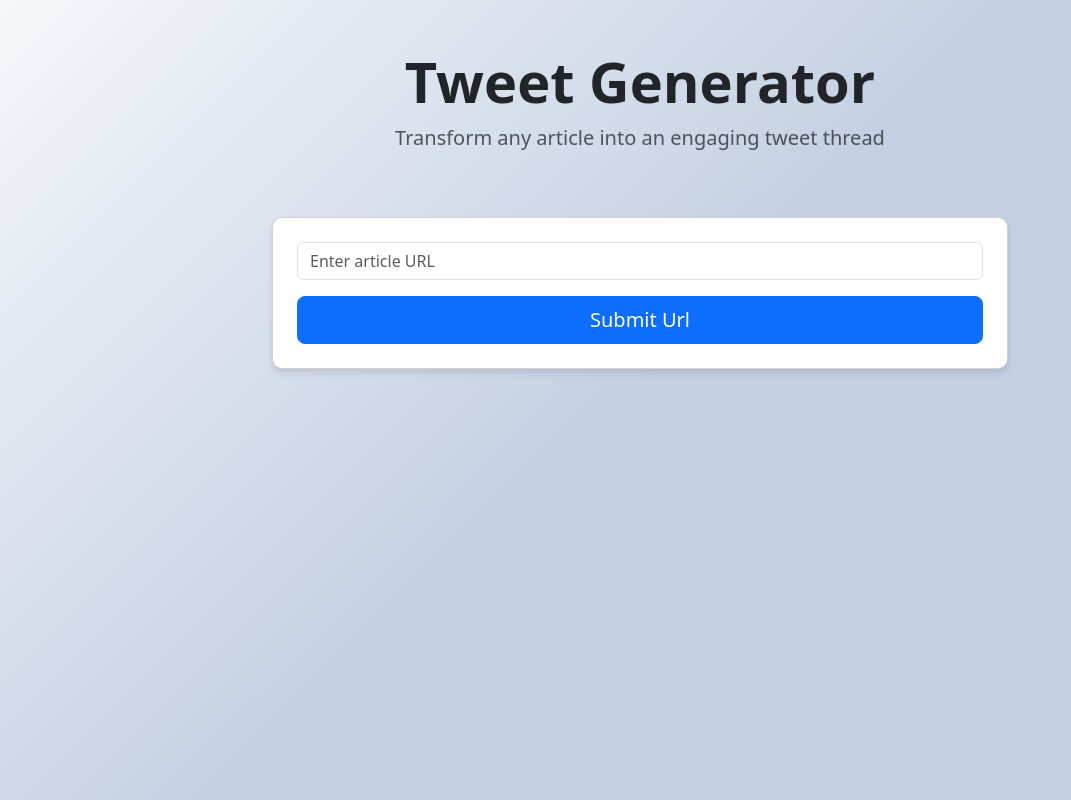
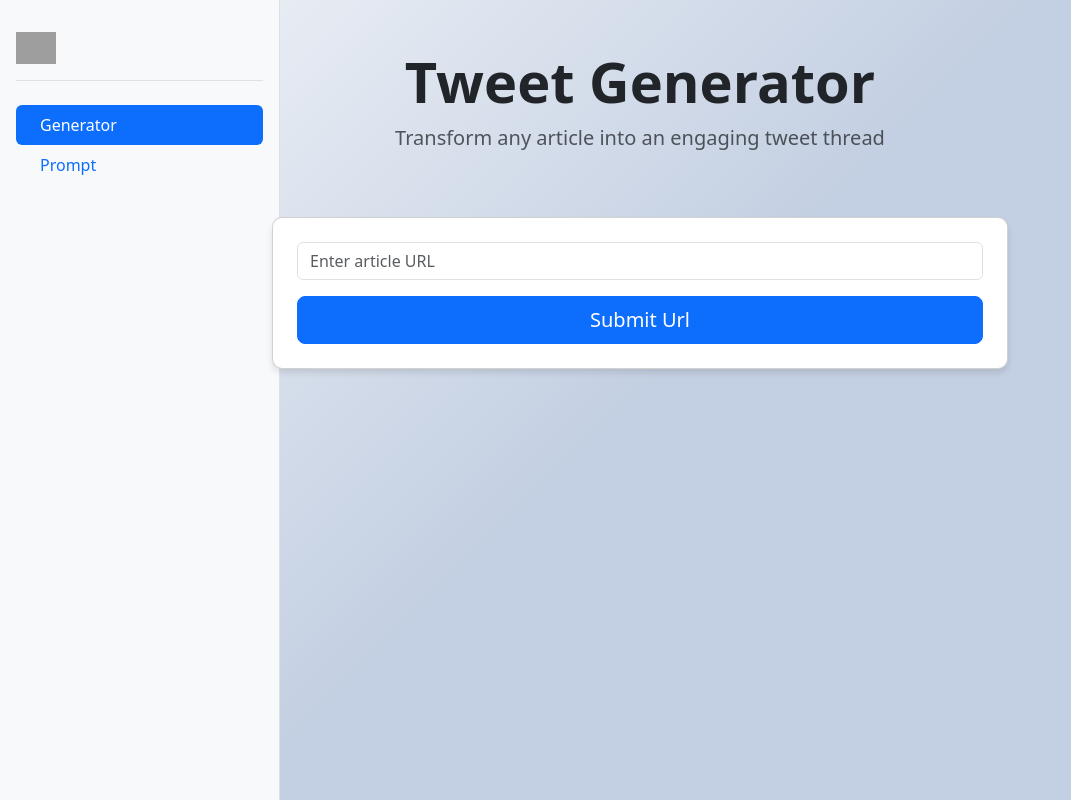
Before and after one commit to TasosNorma/Audience_Builder, a Flask app: page / in a window 1280 px wide. Shown: the whole page, without its empty margins (0-1071 px from the left). Run offline with Flask 3, Linux system fonts and the light colour scheme; grey boxes are pictures that could not be loaded.

Commit message:
Added a sidebar and a way to edit the initial prompt

```diff
--- a/app/__init__.py
+++ b/app/__init__.py
@@ -4,7 +4,7 @@ import os
 def create_app():
     app = Flask(__name__)
 
-    from app.routes.base_route import bp as base_bp
+    from app.routes.base_routes import bp as base_bp
     app.register_blueprint(base_bp)
     app.config['SECRET_KEY'] = os.environ.get("SECRET_KEY")
 
--- a/app/forms.py
+++ b/app/forms.py
@@ -1,7 +1,13 @@
 from flask_wtf import FlaskForm
-from wtforms import StringField, SubmitField
-from wtforms.validators import DataRequired, URL
+from wtforms import StringField, SubmitField, TextAreaField
+from wtforms.validators import DataRequired, URL, Length
 
 class UrlSubmit(FlaskForm):
     url = StringField('Url',validators=[DataRequired(),URL()])
     submit = SubmitField('Submit Url')
+
+
+class PromptForm(FlaskForm):
+    name = StringField('Name', validators=[DataRequired()])
+    template = TextAreaField('Template', validators=[DataRequired()])
+    submit = SubmitField('Save Changes')
--- a/app/routes/base_route.py
+++ /dev/null
@@ -1,24 +0,0 @@
-from flask import Flask, render_template, Blueprint
-import os
-from ..forms import UrlSubmit
-from ..content_processor import ContentProcessor
-
-bp = Blueprint('base', __name__)
-
-
-@bp.route('/',methods=['GET','POST'])
-def base():
-    form = UrlSubmit()
-    result = None
-
-    if form.validate_on_submit():
-        try:
-            processor = ContentProcessor()
-            result = processor.process_url(form.url.data)
-        except Exception as e:
-            result = {
-                "status":"error",
-                "message": f"An error occured: {str(e)}"
-            }
-
-    return render_template('index.html', form=form, result=result)
--- /dev/null
+++ b/app/routes/base_routes.py
@@ -0,0 +1,61 @@
+from flask import Flask, render_template, Blueprint, redirect, flash, url_for
+import os
+from ..forms import UrlSubmit, PromptForm
+from ..content_processor import ContentProcessor
+from ..database.database import SessionLocal
+from ..database.models import Prompt
+
+bp = Blueprint('base', __name__)
+
+
+@bp.route('/',methods=['GET','POST'])
+def base():
+    form = UrlSubmit()
+    result = None
+
+    if form.validate_on_submit():
+        try:
+            processor = ContentProcessor()
+            result = processor.process_url(form.url.data)
+        except Exception as e:
+            result = {
+                "status":"error",
+                "message": f"An error occured: {str(e)}"
+            }
+
+    return render_template('index.html', form=form, result=result)
+
+
+@bp.route('/prompts', methods =['GET','POST'])
+def prompts():
+    db = SessionLocal()
+    prompt = db.query(Prompt).filter(Prompt.id == 1).first()
+
+    # Create a prompt object that will be placed inside the form for a placeholder in order to showcase only the relevant parts of the prompt
+    modified_prompt = prompt
+    parts = modified_prompt.template.split("{content}")
+    editable_template = parts[1] if len(parts) >1 else ''
+    modified_prompt.template = editable_template
+
+    if modified_prompt:
+        form = PromptForm(obj=modified_prompt)
+    else:
+        form = PromptForm(obj=prompt)
+
+    # Change the name and the template of the prompt
+    if form.validate_on_submit():
+        try:
+            prompt.name = form.name.data
+            new_template = f"Using the following content: \n\n {{content}} \n\n {form.template.data.strip()}"
+            print(f"New template = {new_template}")
+            prompt.template = f"Using the following content: \n\n {{content}} \n\n {form.template.data.strip()}"
+            db.commit()
+            print(f"Prompt template : {prompt.template}")
+            flash('Prompt updated successfully', 'success')
+            return redirect(url_for('base.prompts'))
+        except Exception as e:
+            db.rollback()
+            flash(f'Error updating prompt {str(e)}','error')
+
+    db.close()
+    return render_template('prompts.html', form=form)
--- a/app/templates/index.html
+++ b/app/templates/index.html
@@ -35,6 +35,7 @@
     </style>
 </head>
 <body>
+    {% include 'sidebar.html' %}
     <div class="container">
         <div class="row justify-content-center">
             <div class="col-md-8">
--- /dev/null
+++ b/app/templates/sidebar.html
@@ -0,0 +1,23 @@
+<div class="sidebar bg-light border-end" style="width: 280px; height:100vh;position: fixed; left: 0; top: 0;">
+    <div class="d-flex flex-column p-3">
+        <!-- Logo -->
+        <div class="mb-4 py-3 border-bottom">
+            <img src="https://getbootstrap.com/docs/5.3/assets/brand/bootstrap-logo.svg" alt="Logo" width="40" height="32">
+        </div>
+        <!-- Navigation Links -->
+        <ul class="nav nav-pills flex-column">
+            <li class="nav-item">
+                <a href="{{ url_for('base.base') }}" class="nav-link {% if request.endpoint == 'base.base' %}active{% endif %}">
+                    <i class="bi bi-lightning-charge me-2"></i>
+                    Generator
+                </a>
+            </li>
+            <li class="nav-item">
+                <a href="{{url_for('base.prompts')}}" class="nav-link {% if request.endpoint == 'base.prompts' %} active {% endif %}">
+                    <i class="bi bi-lightning-charge me-2"></i>
+                    Prompt
+                </a>
+            </li>
+        </ul>
+    </div>
+</div>
```
Also changed, not shown: app/templates/prompts.html (added, +48 -0 lines), instance/prompts.db.
